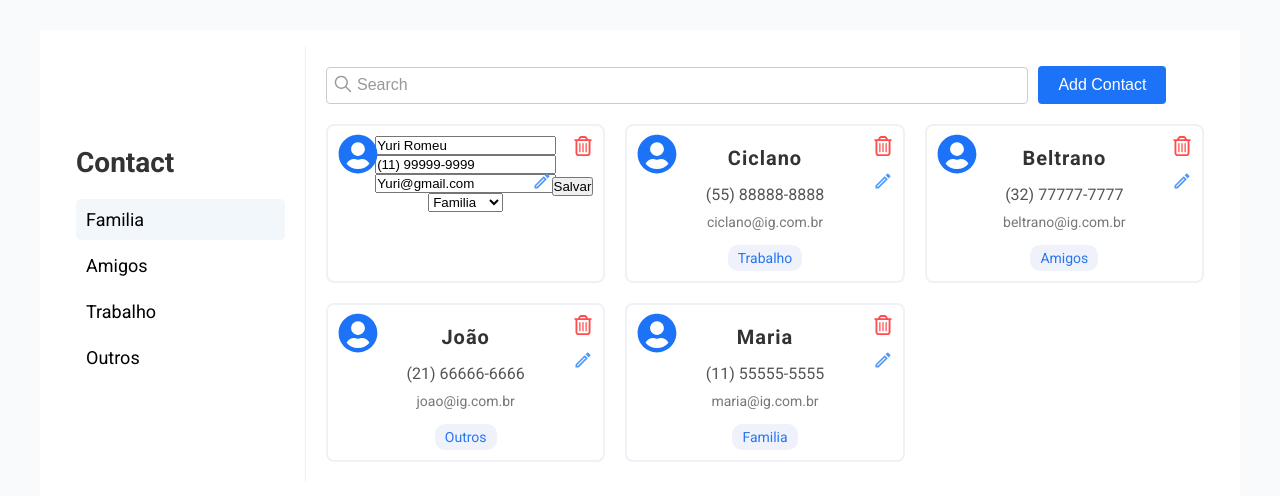
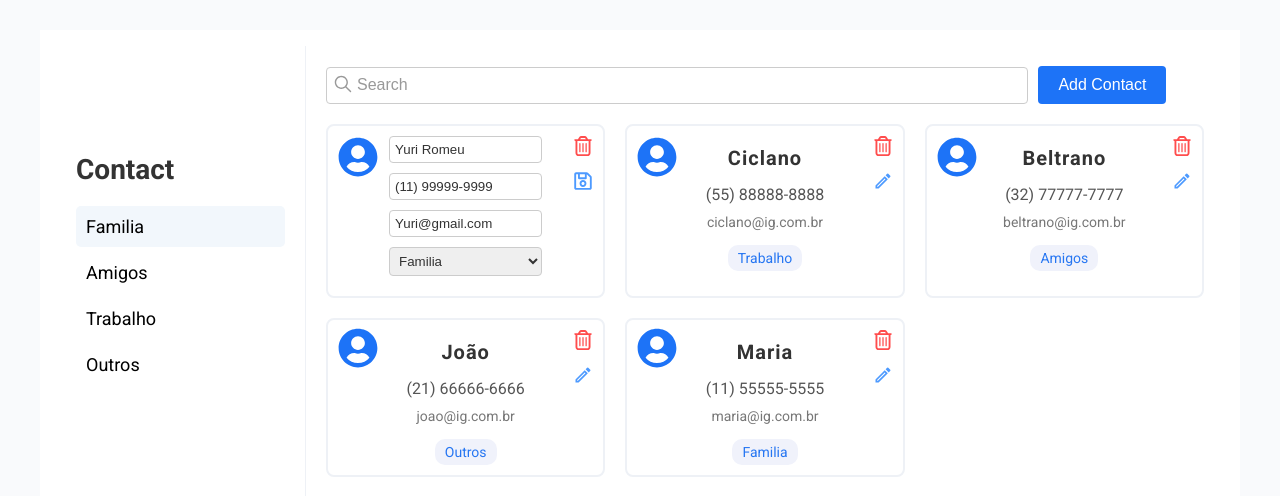
Before and after one commit to Yuri-Romeu/Contact-Manager, a React (Create React App) app: page / in a window 1280 px wide. Both pictures are taken after a click on the element 583 px from the left and 183 px from the top of the page. Shown: the top 496 px of the page. Built offline with nearby package versions, Linux system fonts and the light colour scheme.

Commit message:
função salvar estilizada

```diff
--- a/src/Components/Contato/index.tsx
+++ b/src/Components/Contato/index.tsx
@@ -12,6 +12,9 @@ import {
      IconEdit,
      IconDelete,
      IconEditWrapper,
+     Input,
+     Select,
+     IconSave,
 } from './styles';
 
 type ContatoProps = {
@@ -52,25 +55,25 @@ const Contato = ({ id, nome, email, telefone, classificacao }: ContatoProps) =>
                <Icon />
 
                {isEditing ? (
-                    <input value={nomeEdit} onChange={e => setNomeEdit(e.target.value)} />
+                    <Input value={nomeEdit} onChange={e => setNomeEdit(e.target.value)} />
                ) : (
                     <Nome>{nome}</Nome>
                )}
 
                {isEditing ? (
-                    <input value={telefoneEdit} onChange={e => setTelefoneEdit(e.target.value)} />
+                    <Input value={telefoneEdit} onChange={e => setTelefoneEdit(e.target.value)} />
                ) : (
                     <Numero>{telefone}</Numero>
                )}
 
                {isEditing ? (
-                    <input value={emailEdit} onChange={e => setEmailEdit(e.target.value)} />
+                    <Input value={emailEdit} onChange={e => setEmailEdit(e.target.value)} />
                ) : (
                     <Email>{email}</Email>
                )}
 
                {isEditing ? (
-                    <select
+                    <Select
                          value={classificacaoEdit}
                          onChange={e => setClassificacaoEdit(e.target.value as any)}
                     >
@@ -78,14 +81,18 @@ const Contato = ({ id, nome, email, telefone, classificacao }: ContatoProps) =>
                          <option value="Amigos">Amigos</option>
                          <option value="Trabalho">Trabalho</option>
                          <option value="Outros">Outros</option>
-                    </select>
+                    </Select>
                ) : (
                     <Classificacao>{classificacao}</Classificacao>
                )}
 
                <IconEditWrapper onClick={() => setIsEditing(!isEditing)}>
-                    <IconEdit />
-                    {isEditing && <button onClick={handleSave}>Salvar</button>}
+                    <IconEdit isActive={isEditing} />
+                    {isEditing && (
+                         <span onClick={handleSave}>
+                              <IconSave />
+                         </span>
+                    )}
                </IconEditWrapper>
 
                <IconDeleteWrapper onClick={handleDelete}>
--- a/src/Components/Contato/styles.ts
+++ b/src/Components/Contato/styles.ts
@@ -2,6 +2,11 @@ import styled from 'styled-components';
 import { FaUserCircle } from 'react-icons/fa';
 import { FaRegTrashCan } from 'react-icons/fa6';
 import { MdOutlineModeEdit } from 'react-icons/md';
+import { FaRegSave } from 'react-icons/fa';
+
+type Props = {
+     isActive?: boolean;
+};
 
 export const ContatoContainer = styled.div`
      position: relative;
@@ -48,6 +53,16 @@ export const IconDelete = styled(FaRegTrashCan as React.ComponentType).attrs({
      size: 20,
 })``;
 
+export const IconSave = styled(FaRegSave as React.ComponentType).attrs({
+     size: 20,
+})``;
+
+export const IconEdit = styled(MdOutlineModeEdit as React.ComponentType).attrs({
+     size: 20,
+})<Props>`
+     display: ${props => (props.isActive ? 'none' : 'block')};
+`;
+
 export const Classificacao = styled.span`
      font-size: 14px;
      background-color: #f0f2fb;
@@ -56,10 +71,6 @@ export const Classificacao = styled.span`
      border-radius: 10px;
      margin-top: 10px;
 `;
-
-export const IconEdit = styled(MdOutlineModeEdit as React.ComponentType).attrs({
-     size: 20,
-})``;
 
 export const IconEditWrapper = styled.span`
      color: #4d9affff;
@@ -88,3 +99,21 @@ export const IconDeleteWrapper = styled.span`
           color: #e60000;
      }
 `;
+
+export const Input = styled.input`
+     width: 60%;
+     padding: 5px;
+     border: 1px solid #ccc;
+     border-radius: 4px;
+     margin-bottom: 10px;
+     color: #333;
+`;
+
+export const Select = styled.select`
+     width: 60%;
+     padding: 5px;
+     border: 1px solid #ccc;
+     border-radius: 4px;
+     margin-bottom: 10px;
+     color: #333;
+`;
```
